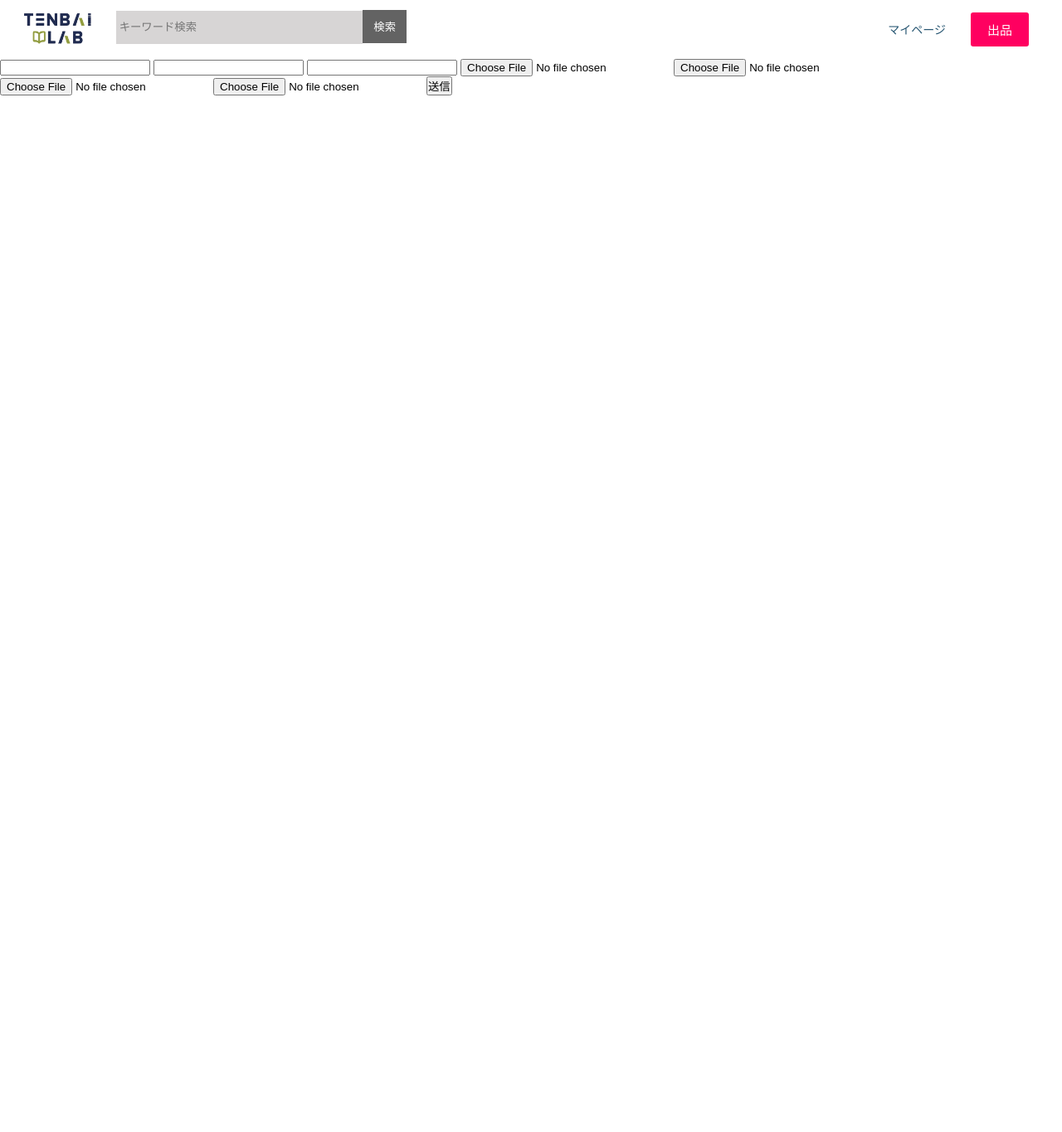
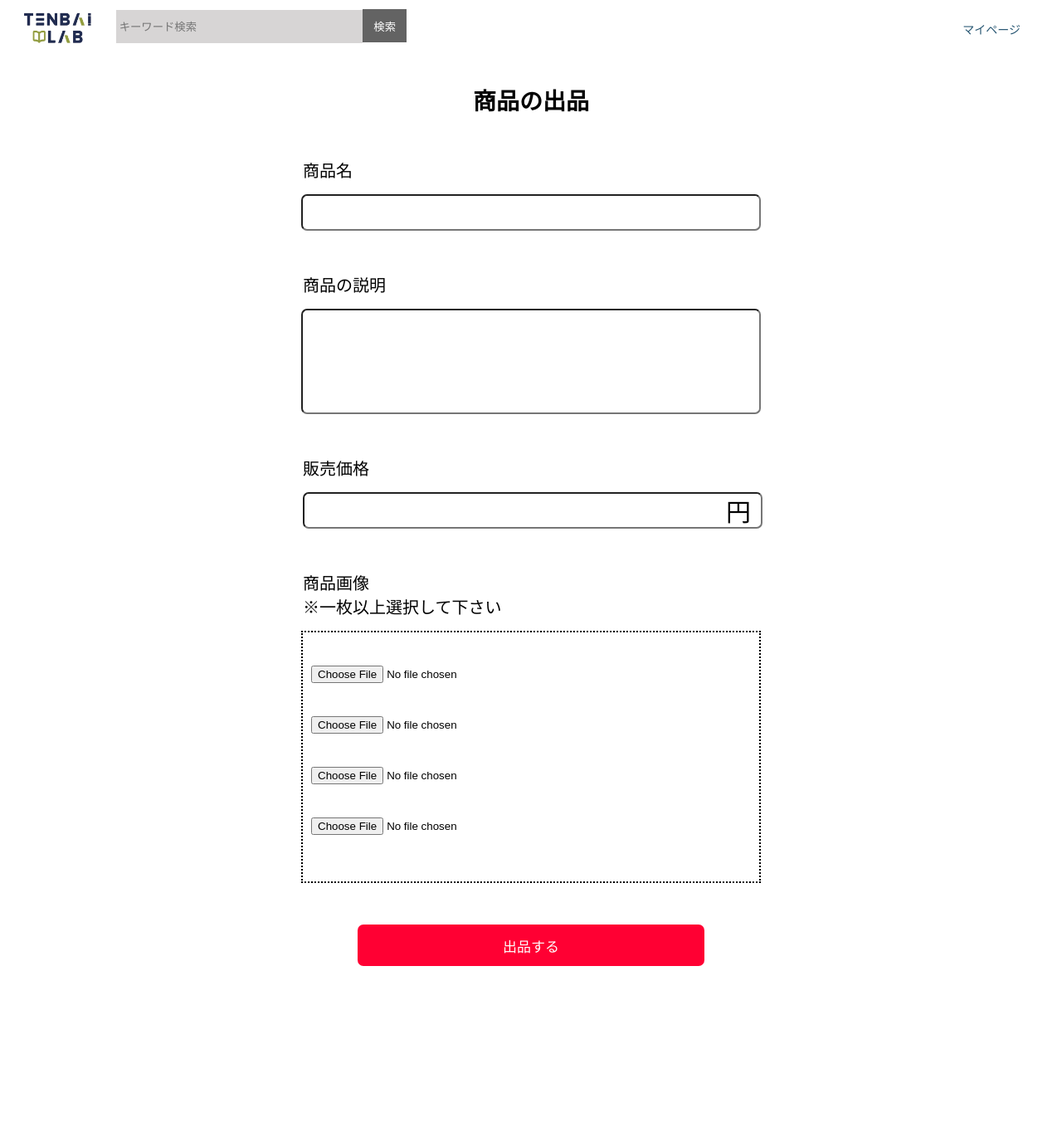
Before and after one commit to hishidalab/Tenbai_Lab, a Django app: page /pengin/product_registra/ in a window 1280 px wide. Shown: the whole page at 83% size. Before the commit the page ends 115 px from the top, so only its background shows below. Run offline with Django 3.2, Linux system fonts and the light colour scheme.

Commit message:
‘css沢山かいた’

```diff
--- a/app/source/pengin/static/css/header.css
+++ b/app/source/pengin/static/css/header.css
@@ -55,14 +55,14 @@ header img {
 header .log .syu {
     width: 50px;
     color: #fff;
-    background-color: #FF0060;
+    background-color: #ff0033;
     border-radius: 3px;
     text-align: center;
     font-size: 15px;
 }
 
 header .log .syu:hover {
-    background-color: #ff0062;
+    background-color: #ff0033;
     opacity: 0.5;
 }
 
--- /dev/null
+++ b/app/source/pengin/static/css/register.css
@@ -0,0 +1,92 @@
+.wapper {
+    width: 800px;
+    margin: 0 auto;
+    text-align: center;
+}
+
+.wapper h1 {
+    margin-top: 30px;
+    font-size: 28px;
+}
+
+.wapper form {
+    text-align: center;
+}
+
+.wapper p {
+    width: 550px;
+    margin: 50px auto 15px auto;
+    font-size: 20px;
+    text-align: left;
+}
+
+.wapper #id_name {
+    width: 550px;
+    height: 40px;
+    font-size: 20px;
+    border-radius: 7px;
+}
+
+.wapper #id_subject {
+    width: 550px;
+    padding-bottom: 100px;
+    font-size: 20px;
+    border-radius: 7px;
+}
+
+/*価格*/
+.wapper #id_price {
+    width: 550px;
+    height: 40px;
+    border-radius: 7px;
+    font-size: 20px;
+    text-align: left;
+}
+
+.wapper .itm-p {
+    width: 550px;
+    position: relative;
+    margin: 0 auto;
+}
+
+.wapper .itm-p .en {
+    position: absolute;
+    bottom: 0;
+    right: 10px;
+    font-size: 30px;
+    font-weight: 100;
+}
+
+/*商品画像*/
+.wapper form .box {
+    width: 550px;
+    height: 300px;
+    margin: 0 auto;
+    border: 2px dotted;
+}
+
+.wapper .itm2 {
+    width: 550px;
+    margin: 40px 10px;
+    text-align: left;
+}
+
+
+/*出品ボタン*/
+.wapper form button {
+    width: 418px;
+    height: 50px;
+    margin-top: 50px;
+    margin-bottom: 200px;
+    font-size: 17px;
+    color: #fff;
+    background-color: #ff0033;
+    border: none;
+    border-radius: 7px;
+}
+
+.wapper form button:hover {
+    background-color: #ff0033;
+    opacity: 0.7;
+    transition: 0.5s;
+}
--- a/app/source/pengin/templates/pengin/product_registra.html
+++ b/app/source/pengin/templates/pengin/product_registra.html
@@ -10,6 +10,8 @@
     <!-- <script src="https://code.jquery.com/jquery-3.6.0.min.js"></script> -->
     {% load static %}
     <link rel="stylesheet" href="{% static 'css/header.css' %}">
+    {% load static %}
+    <link rel="stylesheet" href="{% static 'css/register.css' %}">
 </head>
 
 <body>
@@ -23,24 +25,34 @@
             <a href="">
                 <li>マイページ</li>
             </a>
-            <a href="{% url 'pengin:product_registra' %}" class="log">
-                <li class="syu">出品</li>
-            </a>
         </ul>
     </header>
-    <form method="post" enctype="multipart/form-data">
-        {% csrf_token %}
-        {{form.name}}
-        {{form.subject}}
-        {{form.price}}
-        {{form.mainimg}}
-        {{form.img1}}
-        {{form.img2}}
-        {{form.img3}}
+    <div class="wapper">
+        <h1>商品の出品</h1>
+        <form method="post" enctype="multipart/form-data">
+            {% csrf_token %}
+            <p>商品名</p>
+            <div class="itm">{{form.name}}</div>
+            <p>商品の説明</p>
+            <!--<textarea name="" id="id_subject" cols="75" rows="10"></textarea>-->
+            <div class="itm">{{form.subject}}</div>
 
-        <button type="submit">送信</button>
-        {{form.errors}}
-    </form>
+            <p>販売価格</p>
+            <div class="itm-p">
+                <h3 class="en">円</h3>
+                {{form.price}}
+            </div>
+            <p>商品画像<br>※一枚以上選択して下さい</p>
+            <div class="box">
+                <div class="itm2">{{form.mainimg}}</div>
+                <div class="itm2">{{form.img1}}</div>
+                <div class="itm2">{{form.img2}}</div>
+                <div class="itm2">{{form.img3}}</div>
+            </div>
+            <button type="submit">出品する</button>
+            {{form.errors}}
+        </form>
+    </div>
 
     <!-- <script src="{% static 'js/product_registra.js' %}"></script> -->
 </body>
```
Also changed, not shown: app/source/pengin/static/css/home.css (added, +50 -0 lines), app/source/pengin/static/css/listing.css (added, +50 -0 lines), app/source/pengin/templates/pengin/home.html (+21 -30 lines), app/source/pengin/templates/pengin/listing_complete.html (+8 -4 lines), app/source/media_local/images/gray.jpg (added), app/source/media_local/images/mor.jpg (added), app/source/media_local/images/water.jpg (added), app/source/media_local/images/water.png (added), app/source/media_local/images/アートホート_1.png (added), app/source/media_local/images/スクリーンショット_2021-04-22_15.20.29.png (added).
